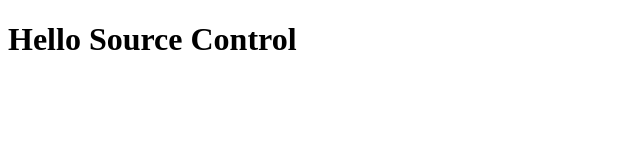
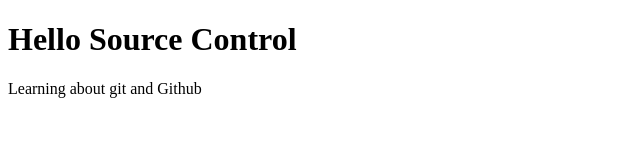
Before and after one commit to doms92/HelloSourceControl, a plain HTML site: page index.html in a window 1280 px wide. Shown: the whole page, without its empty margins (0-640 px from the left). Drawn offline with Linux system fonts and the light colour scheme.

Commit message:
Added first paragraph

```diff
--- a/index.html
+++ b/index.html
@@ -7,5 +7,9 @@
 </head>
 <body>
     <h1>Hello Source Control</h1>
+
+    <p>
+        Learning about git and Github
+    </p>
 </body>
 </html>
```
